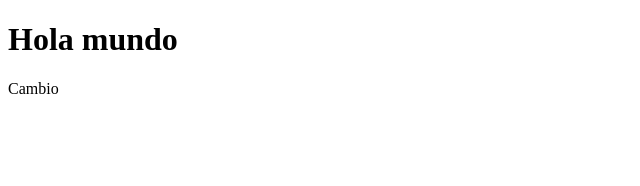
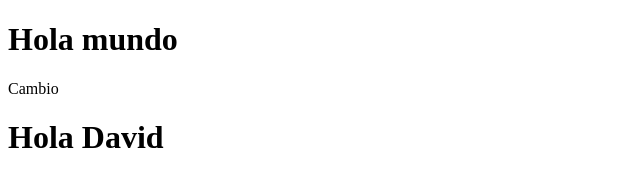
Before and after one commit to Fernando-Herrera2018/Practica, a plain HTML site: page index.html in a window 1280 px wide. Shown: the whole page, without its empty margins (0-640 px from the left). Drawn offline with Linux system fonts and the light colour scheme.

Commit message:
Etiqueta agregada se agrego la etiqueta h1 con un saludo

```diff
--- a/index.html
+++ b/index.html
@@ -8,5 +8,6 @@
 <body>
     <h1>Hola mundo</h1>
     <p>Cambio</p>
+    <h1>Hola David</h1>
 </body>
 </html>
```
